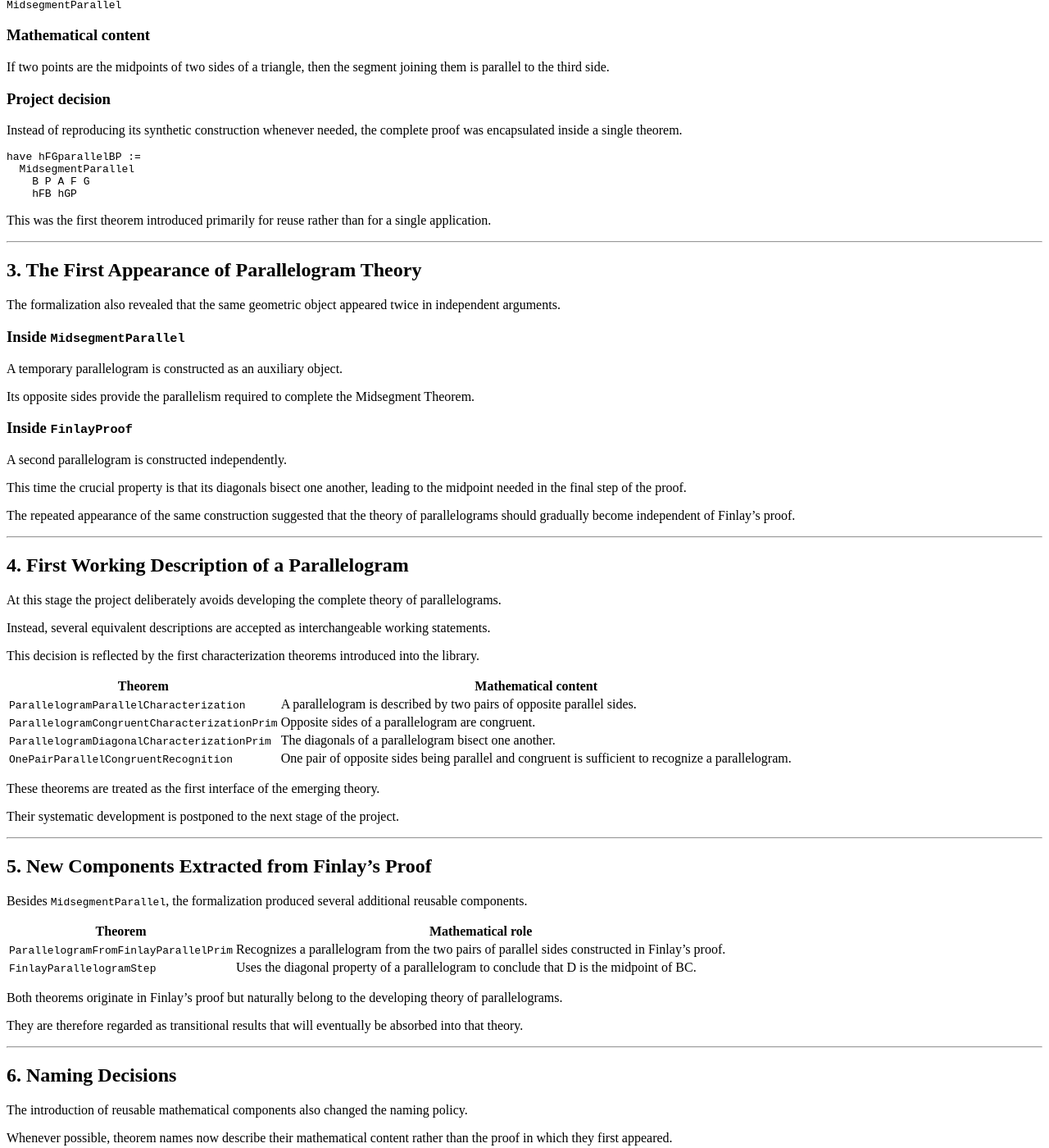
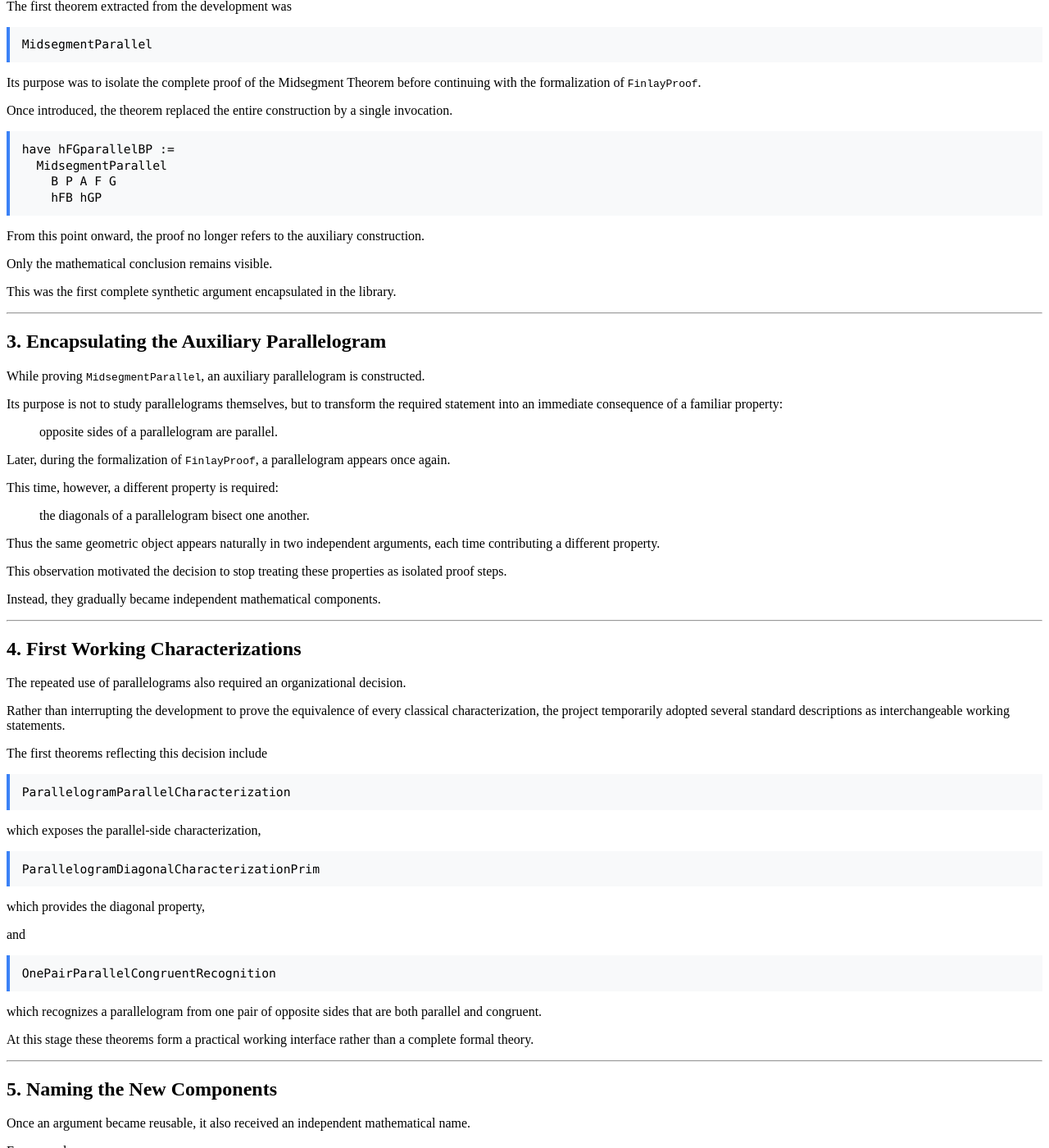
Before and after one commit to cgjteam/cgjteam.github.io, a Jekyll site: the page built from log-003.md, in a window 1280 px wide and 1400 px high, scrolled down 459 px. Shown: the whole window at 82% size. Built offline with Jekyll 4.4.1, drawn with Linux system fonts in a browser that asks for light colours; comment, search, counter and statistics services are not loaded; some of the changed text lies outside the part shown.

Commit message:
Update log-003.md

````diff
--- a/log-003.md
+++ b/log-003.md
@@ -5,7 +5,7 @@ title: "Log-003 — Encapsulating Synthetic Arguments"
 
 # Log-003 — Encapsulating Synthetic Arguments
 
-**How the first reusable mathematical components emerged during the formal verification of Finlay's proof.**
+**How synthetic arguments gradually became reusable mathematical components.**
 
 **Date:** 2026-07-13
 **Project:** CGJteam Lab
@@ -15,118 +15,126 @@ title: "Log-003 — Encapsulating Synthetic Arguments"
 
 ## 1. Overview
 
-The formal verification of Finlay's proof revealed that several parts of the argument deserved to become independent mathematical components.
+After completing the mathematical work described in the previous logs, the focus shifted from proving new statements to organizing the existing ones.
 
-Rather than remaining embedded inside a single proof, these constructions were gradually promoted to reusable theorems.
+Several arguments already established during the formalization appeared suitable for independent use.
 
-At the same time, the repeated use of parallelograms suggested the first organizational decisions concerning their future theory.
+Rather than leaving them inside larger proofs, we began extracting them as named mathematical components.
+
+This log records the first examples of this encapsulation process.
 
 ---
 
-## 2. The First Encapsulated Argument
+## 2. Encapsulating the Midsegment Argument
 
-The first complete argument extracted from the proof became the theorem
+The first theorem extracted from the development was
 
-```lean
+<pre class="formal">
 MidsegmentParallel
-```
+</pre>
 
-### Mathematical content
+Its purpose was to isolate the complete proof of the Midsegment Theorem before continuing with the formalization of `FinlayProof`.
 
-If two points are the midpoints of two sides of a triangle, then the segment joining them is parallel to the third side.
+Once introduced, the theorem replaced the entire construction by a single invocation.
 
-### Project decision
-
-Instead of reproducing its synthetic construction whenever needed, the complete proof was encapsulated inside a single theorem.
-
-```lean
+<pre class="formal">
 have hFGparallelBP :=
   MidsegmentParallel
     B P A F G
     hFB hGP
-```
+</pre>
 
-This was the first theorem introduced primarily for reuse rather than for a single application.
+From this point onward, the proof no longer refers to the auxiliary construction.
+
+Only the mathematical conclusion remains visible.
+
+This was the first complete synthetic argument encapsulated in the library.
 
 ---
 
-## 3. The First Appearance of Parallelogram Theory
+## 3. Encapsulating the Auxiliary Parallelogram
 
-The formalization also revealed that the same geometric object appeared twice in independent arguments.
+While proving `MidsegmentParallel`, an auxiliary parallelogram is constructed.
 
-### Inside `MidsegmentParallel`
+Its purpose is not to study parallelograms themselves, but to transform the required statement into an immediate consequence of a familiar property:
 
-A temporary parallelogram is constructed as an auxiliary object.
+> opposite sides of a parallelogram are parallel.
 
-Its opposite sides provide the parallelism required to complete the Midsegment Theorem.
+Later, during the formalization of `FinlayProof`, a parallelogram appears once again.
 
-### Inside `FinlayProof`
+This time, however, a different property is required:
 
-A second parallelogram is constructed independently.
+> the diagonals of a parallelogram bisect one another.
 
-This time the crucial property is that its diagonals bisect one another, leading to the midpoint needed in the final step of the proof.
+Thus the same geometric object appears naturally in two independent arguments, each time contributing a different property.
 
-The repeated appearance of the same construction suggested that the theory of parallelograms should gradually become independent of Finlay's proof.
+This observation motivated the decision to stop treating these properties as isolated proof steps.
+
+Instead, they gradually became independent mathematical components.
 
 ---
 
-## 4. First Working Description of a Parallelogram
+## 4. First Working Characterizations
 
-At this stage the project deliberately avoids developing the complete theory of parallelograms.
+The repeated use of parallelograms also required an organizational decision.
 
-Instead, several equivalent descriptions are accepted as interchangeable working statements.
+Rather than interrupting the development to prove the equivalence of every classical characterization, the project temporarily adopted several standard descriptions as interchangeable working statements.
 
-This decision is reflected by the first characterization theorems introduced into the library.
+The first theorems reflecting this decision include
 
-| Theorem | Mathematical content |
-|---------|----------------------|
-| `ParallelogramParallelCharacterization` | A parallelogram is described by two pairs of opposite parallel sides. |
-| `ParallelogramCongruentCharacterizationPrim` | Opposite sides of a parallelogram are congruent. |
-| `ParallelogramDiagonalCharacterizationPrim` | The diagonals of a parallelogram bisect one another. |
-| `OnePairParallelCongruentRecognition` | One pair of opposite sides being parallel and congruent is sufficient to recognize a parallelogram. |
+<pre class="formal">
+ParallelogramParallelCharacterization
+</pre>
 
-These theorems are treated as the first interface of the emerging theory.
+which exposes the parallel-side characterization,
 
-Their systematic development is postponed to the next stage of the project.
+<pre class="formal">
+ParallelogramDiagonalCharacterizationPrim
+</pre>
+
+which provides the diagonal property,
+
+and
+
+<pre class="formal">
+OnePairParallelCongruentRecognition
+</pre>
+
+which recognizes a parallelogram from one pair of opposite sides that are both parallel and congruent.
+
+At this stage these theorems form a practical working interface rather than a complete formal theory.
 
 ---
 
-## 5. New Components Extracted from Finlay's Proof
+## 5. Naming the New Components
 
-Besides `MidsegmentParallel`, the formalization produced several additional reusable components.
+Once an argument became reusable, it also received an independent mathematical name.
 
-| Theorem | Mathematical role |
-|---------|-------------------|
-| `ParallelogramFromFinlayParallelPrim` | Recognizes a parallelogram from the two pairs of parallel sides constructed in Finlay's proof. |
-| `FinlayParallelogramStep` | Uses the diagonal property of a parallelogram to conclude that D is the midpoint of BC. |
+For example,
 
-Both theorems originate in Finlay's proof but naturally belong to the developing theory of parallelograms.
+<pre class="formal">
+MidsegmentParallel
+</pre>
 
-They are therefore regarded as transitional results that will eventually be absorbed into that theory.
+no longer refers to its first appearance inside `FinlayProof`.
+
+Likewise,
+
+<pre class="formal">
+ParallelogramParallelCharacterization
+</pre>
+
+describes a mathematical characterization rather than a particular proof step.
+
+The naming policy therefore follows mathematical meaning instead of historical origin.
 
 ---
 
-## 6. Naming Decisions
+## 6. Outlook
 
-The introduction of reusable mathematical components also changed the naming policy.
+The formalization has now reached the point where complete synthetic arguments begin to disappear behind reusable theorem names.
 
-Whenever possible, theorem names now describe their mathematical content rather than the proof in which they first appeared.
-
-Examples include
-
-- `MidsegmentParallel`,
-- `ParallelogramParallelCharacterization`,
-- `OnePairParallelCongruentRecognition`.
-
-This convention will guide the future organization of the geometry library.
-
----
-
-## 7. Outlook
-
-The first reusable components have now been separated from Finlay's proof.
-
-The next stage of the project will focus on transforming these components into a coherent formal theory of parallelograms.
+The next stage will develop these isolated components into a coherent theory of parallelograms, replacing the temporary working interface by systematically proved equivalences.
 
 ---
 
````
